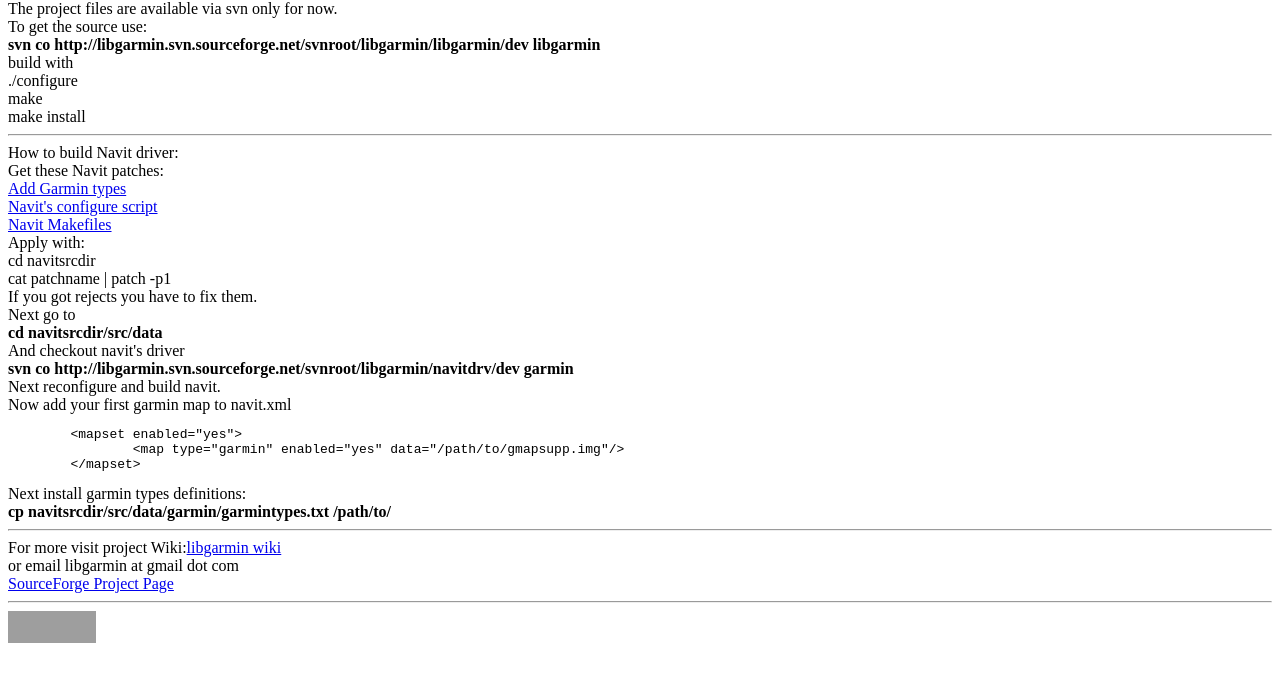
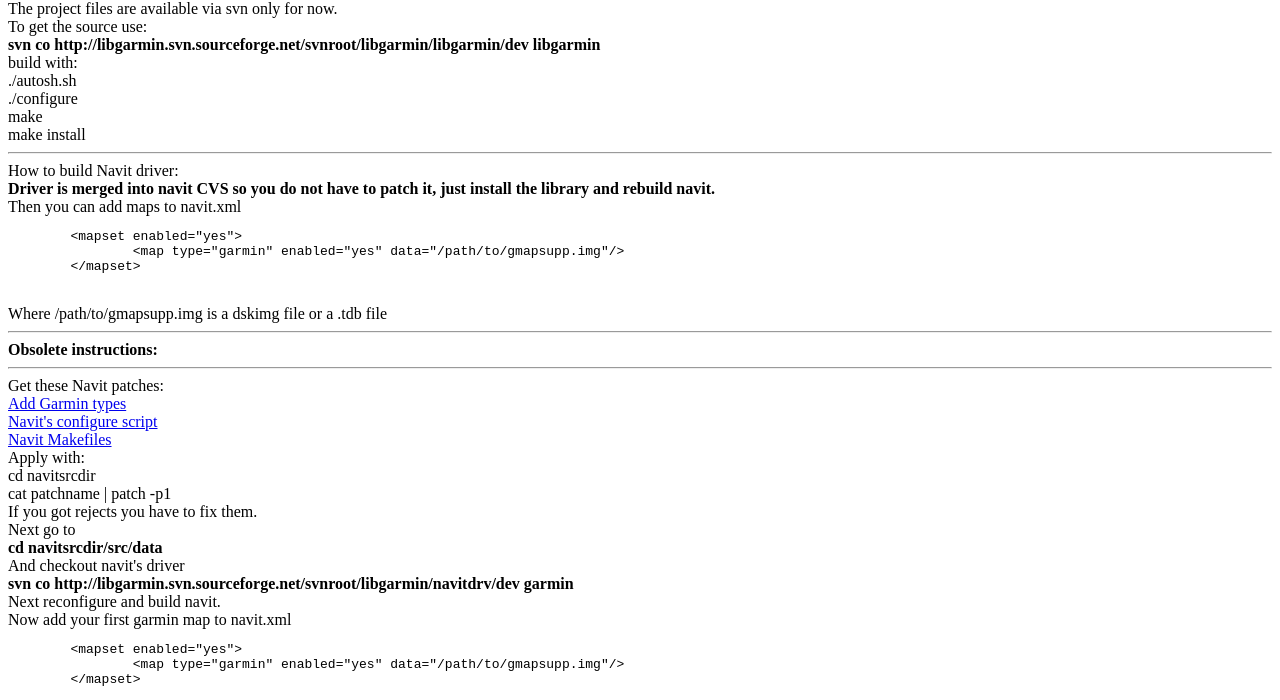
Before and after one commit to Jalakas/libgarmin, a plain HTML site: page web/index.html in a window 1280 px wide. Shown: the part 88-788 px from the top of the page. Drawn offline with Linux system fonts and the light colour scheme; grey boxes are pictures that could not be loaded.

Commit message:
Update to reflect current matters
git-svn-id: svn://svn.code.sf.net/p/libgarmin/svn@88 1ee56e69-fe3a-0410-901e-914b4450df7a

```diff
--- a/web/index.html
+++ b/web/index.html
@@ -5,12 +5,26 @@
 The project files are available via svn only for now.<br>
 To get the source use:<br>
 <b>svn co http://libgarmin.svn.sourceforge.net/svnroot/libgarmin/libgarmin/dev libgarmin</b><br>
-build with<br>
+build with:<br>
+./autosh.sh<br>
 ./configure<br>
 make<br>
 make install<br>
 <hr>
 How to build Navit driver:<br>
+<b>Driver is merged into navit CVS so you do not have to patch it,
+just install the library and rebuild navit.</b></br>
+Then you can add maps to navit.xml<br>
+<pre>
+        &lt;mapset enabled="yes"&gt;
+                &lt;map type="garmin" enabled="yes" data="/path/to/gmapsupp.img"/&gt;
+        &lt;/mapset&gt;
+</pre>
+<br>
+Where /path/to/gmapsupp.img is a dskimg file or a .tdb file<br>
+<hr>
+<b>Obsolete instructions:</b><br>
+<hr>
 Get these Navit patches:<br>
 <a href="http://libgarmin.sf.net/navit-garmin-items.diff">Add Garmin types</a><br>
 <a href="http://libgarmin.sf.net/navit-configure.diff">Navit's configure script</a><br>
```
